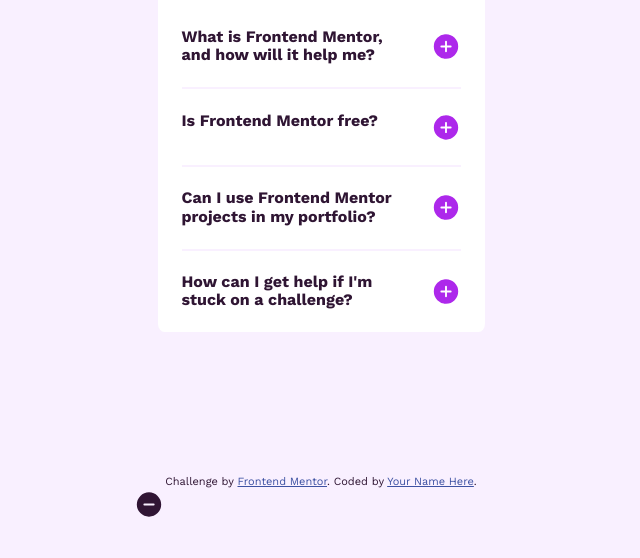
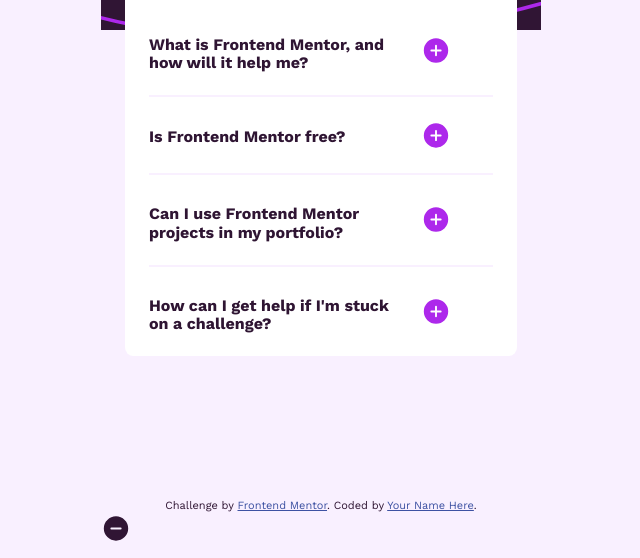
Before and after one commit to CMP2007/FAQ-accordion, a plain HTML site: page index.html in a window 1280 px wide. Shown: the part 242-800 px from the top of the page, without its empty margins (319-959 px from the left). Drawn offline with nearby package versions, Linux system fonts and the light colour scheme.

Commit message:
Prueba movil

```diff
--- a/style.css
+++ b/style.css
@@ -7,9 +7,10 @@
 body{
     background-color: hsl(275, 100%, 97%);
     background-image: url(./assets/images/background-pattern-mobile.svg);
+    background-size: 27.5rem;
     background-position: center top;
     background-repeat: no-repeat;
-    width: 375px;
+    max-width: 440px;
     margin: 0 auto;
 }
 article{
@@ -40,9 +41,12 @@ summary{
     display: flex;
 
 }
+summary:hover h4{
+    color: #AD28EB
+}
 h4{
     width: 15rem;
-    margin-right: 2rem;
+    margin: .5rem 2rem 0 0;
 }
 p{
     color: hsl(292, 16%, 49%);
```
